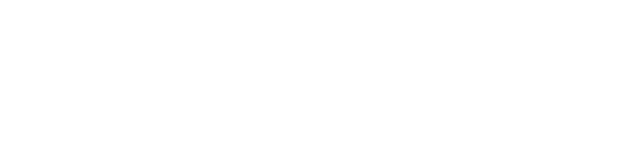
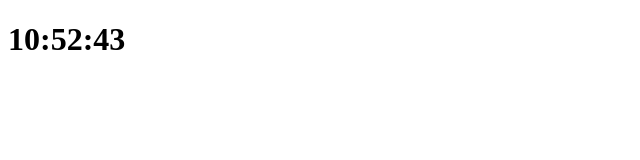
Before and after one commit to Player1789/Vanilla-Javascript, a plain HTML site: page momentum/index.html in a window 1280 px wide. Shown: the whole page, without its empty margins (0-640 px from the left). Drawn offline with Linux system fonts and the light colour scheme.

Commit message:
#3-1. Clock part 1

```diff
--- /dev/null
+++ b/momentum/clock.js
@@ -0,0 +1,16 @@
+const clockContainer = document.querySelector(".js-clock"),
+  clockTilte = clockContainer.querySelector("h1");
+
+function getTime() {
+  const date = new Date();
+  const hours = date.getHours();
+  const minutes = date.getMinutes();
+  const seconds = date.getSeconds();
+  clockTilte.innerHTML = `${hours}:${minutes}:${seconds}`;
+}
+
+function init() {
+  getTime();
+}
+
+init();
--- a/momentum/index.html
+++ b/momentum/index.html
@@ -4,6 +4,12 @@
     <meta charset="UTF-8" />
     <meta name="viewport" content="width=device-width, initial-scale=1.0" />
     <title>Document</title>
+    <link rel="stylesheet" href="index.css" />
   </head>
-  <body></body>
+  <body>
+    <div class="js-clock">
+      <h1>00:00</h1>
+    </div>
+    <script src="clock.js"></script>
+  </body>
 </html>
```
Also changed, not shown: momentum/index.js (deleted).
